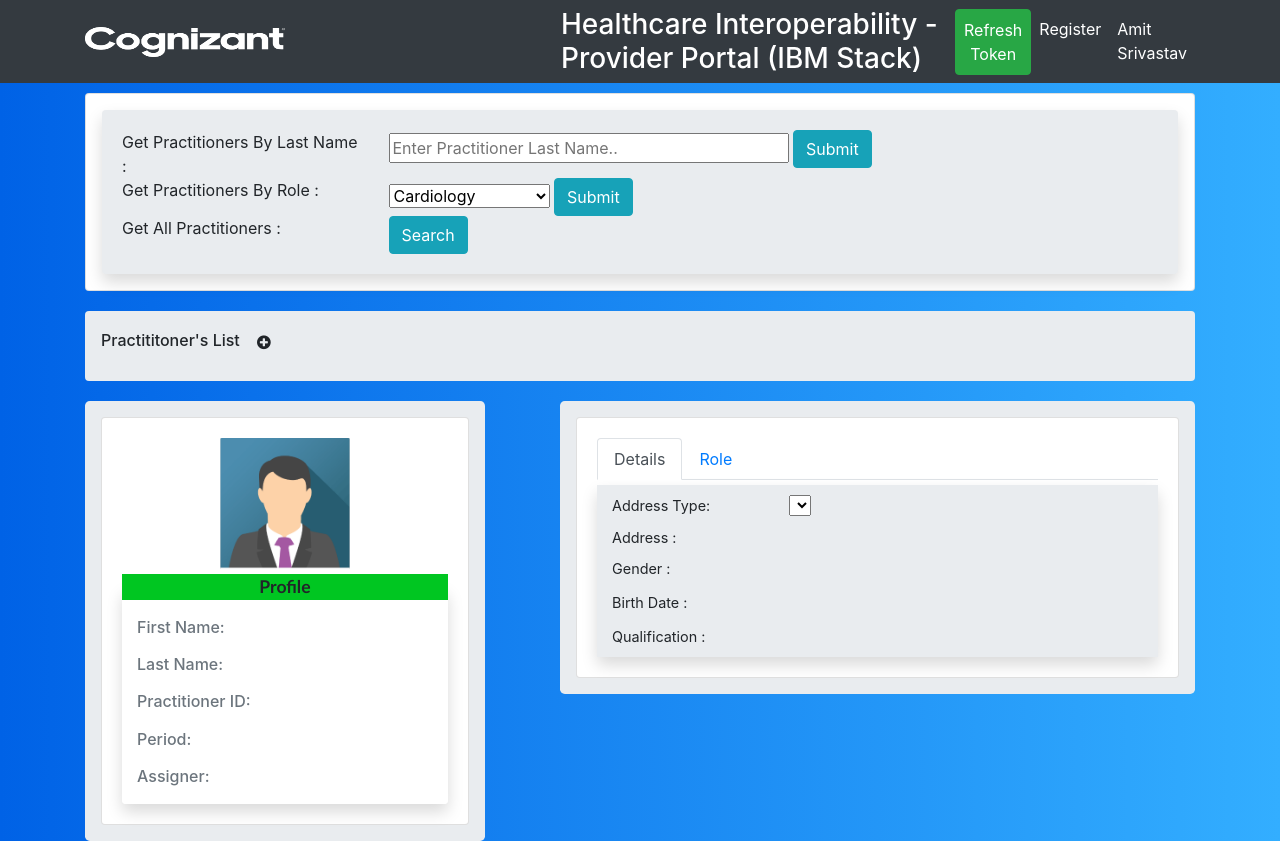
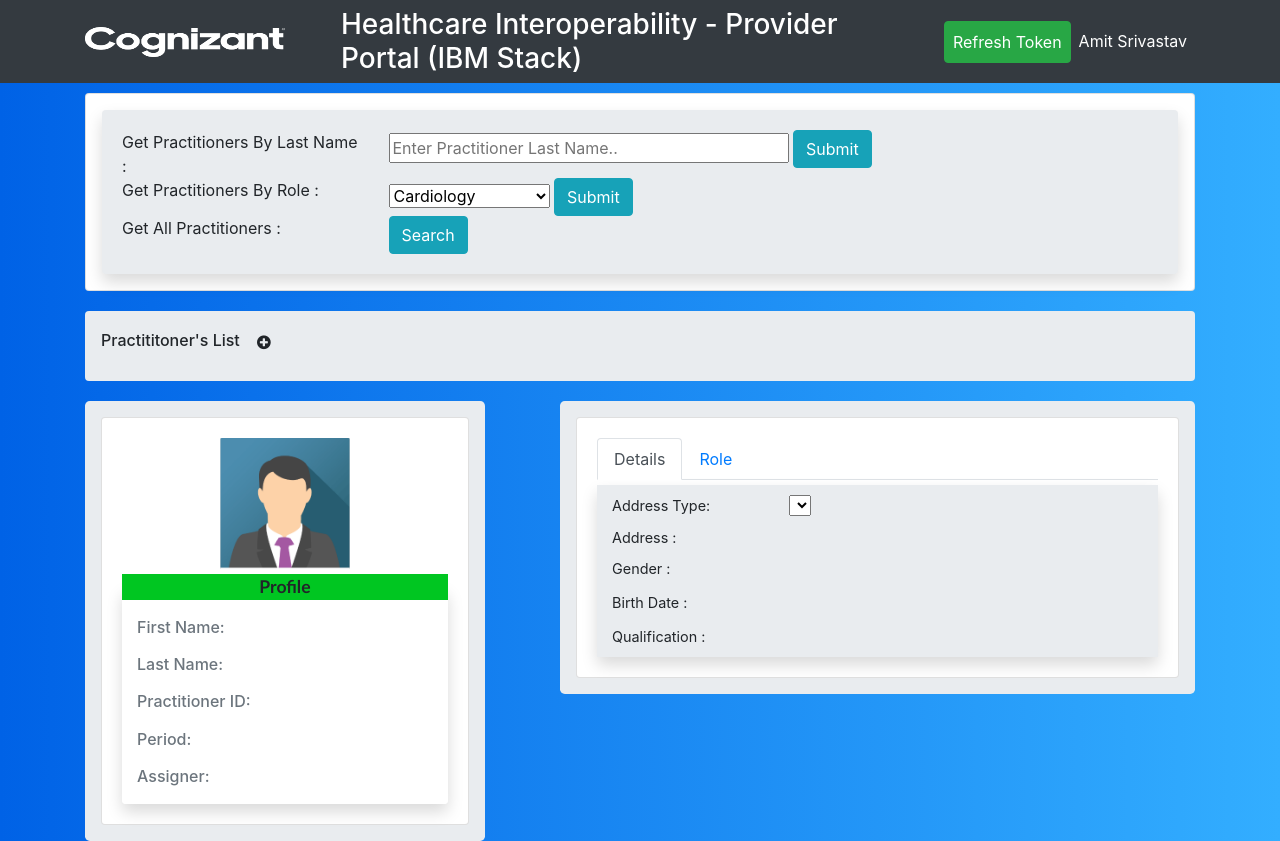
Before and after one commit to sandisan/nginx, a plain HTML site: page index.html in a window 1280 px wide. Drawn offline with nearby package versions, Linux system fonts and the light colour scheme.

Commit message:
Update index.html

```diff
--- a/index.html
+++ b/index.html
@@ -1,3 +1,4 @@
+
 <html>
 	<head>
 		<meta charset="utf-8">
@@ -19,16 +20,11 @@
     <button class="navbar-toggler" type="button" data-toggle="collapse" data-target="#navbarResponsive" aria-controls="navbarResponsive" aria-expanded="false" aria-label="Toggle navigation">
           <span class="navbar-toggler-icon"></span>
         </button>
-	<div><h3 style="color:white; margin:auto;padding-left:260px;">Healthcare Interoperability - Provider Portal (IBM Stack)</h3></div>
+	<div style="width: 600px"><h3 style="color:white; margin:auto;padding-left:40px;">Healthcare Interoperability - Provider Portal (IBM Stack)</h3></div>
     <div class="collapse navbar-collapse" id="navbarResponsive">
       <ul class="navbar-nav ml-auto">
       <li class="nav-item active">
           <button class="nav-link btn btn-success" type="button" id="refresh-token">Refresh Token</button>
-        </li>
-		<li class="nav-item active">
-          <a class="nav-link" href="login.html">Register
-                <span class="sr-only">(current)</span>
-          </a>
         </li>
 
 		<li class="nav-item active">
```
